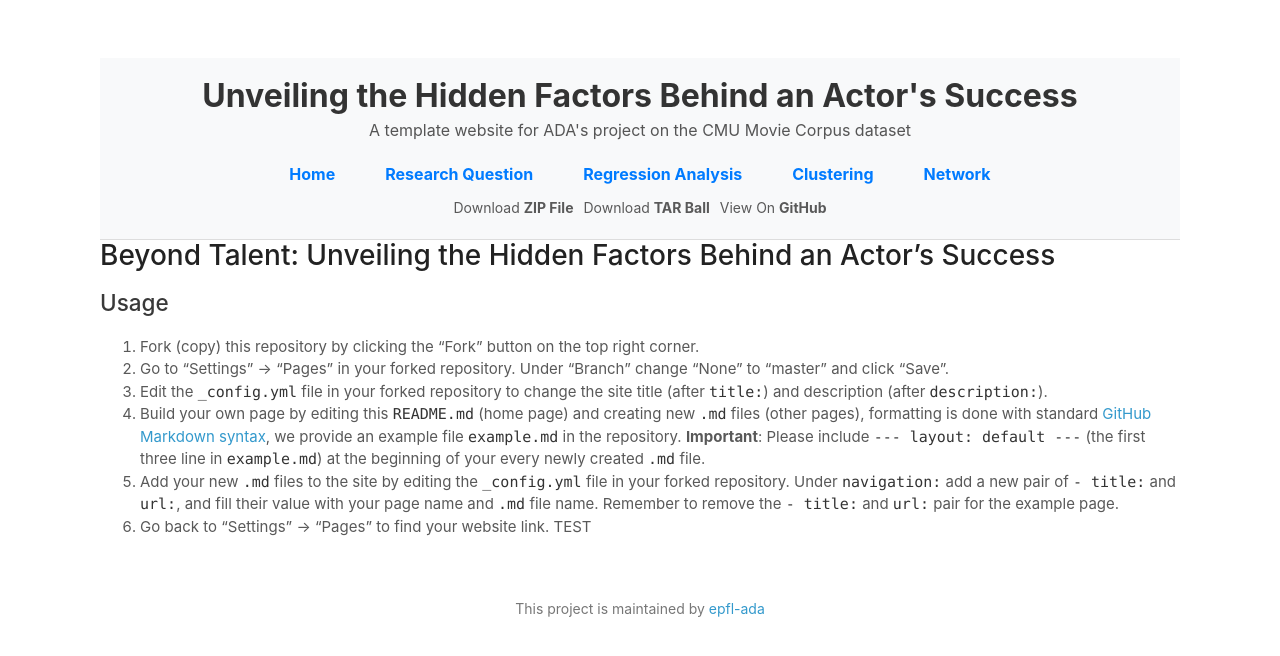
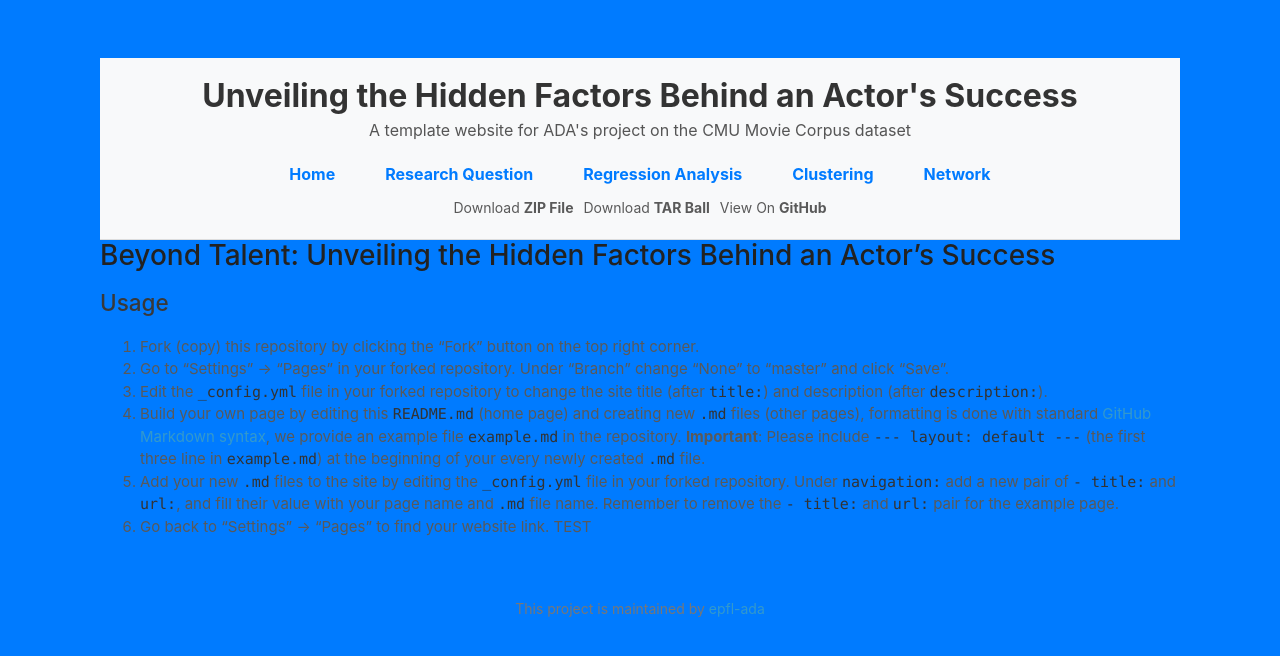
Before and after one commit to epfl-ada/ada-2024-project-arabsdatascientists2024, a Jekyll site: the page built from README.md, in a window 1280 px wide. Shown: the top 656 px of the page. Built offline with Jekyll 4.4.1, drawn with Linux system fonts in a browser that asks for light colours; our own code applies the rules of GitHub Pages for plain Markdown files.

Commit message:
Update styles.css

```diff
--- a/assets/css/styles.css
+++ b/assets/css/styles.css
@@ -1,5 +1,5 @@
 body {
-  background-color: #fff;
+  background-color: #007bff;
   padding: 50px;
   font: 15px/1.5 -apple-system, BlinkMacSystemFont, "Segoe UI", Roboto, Oxygen, Ubuntu, Cantarell, "Fira Sans", "Droid Sans", "Helvetica Neue", Arial, sans-serif, "Apple Color Emoji", "Segoe UI Emoji", "Segoe UI Symbol";
   color: #595959;
```
